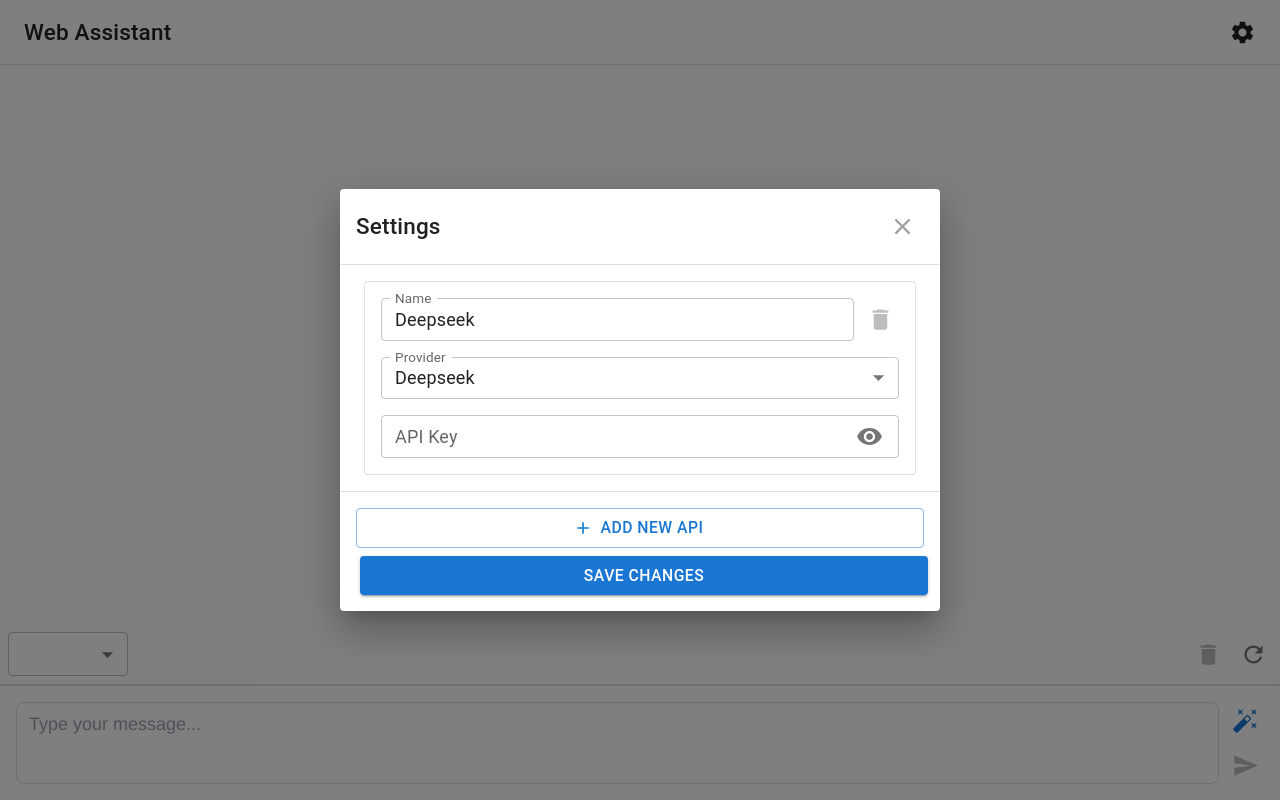
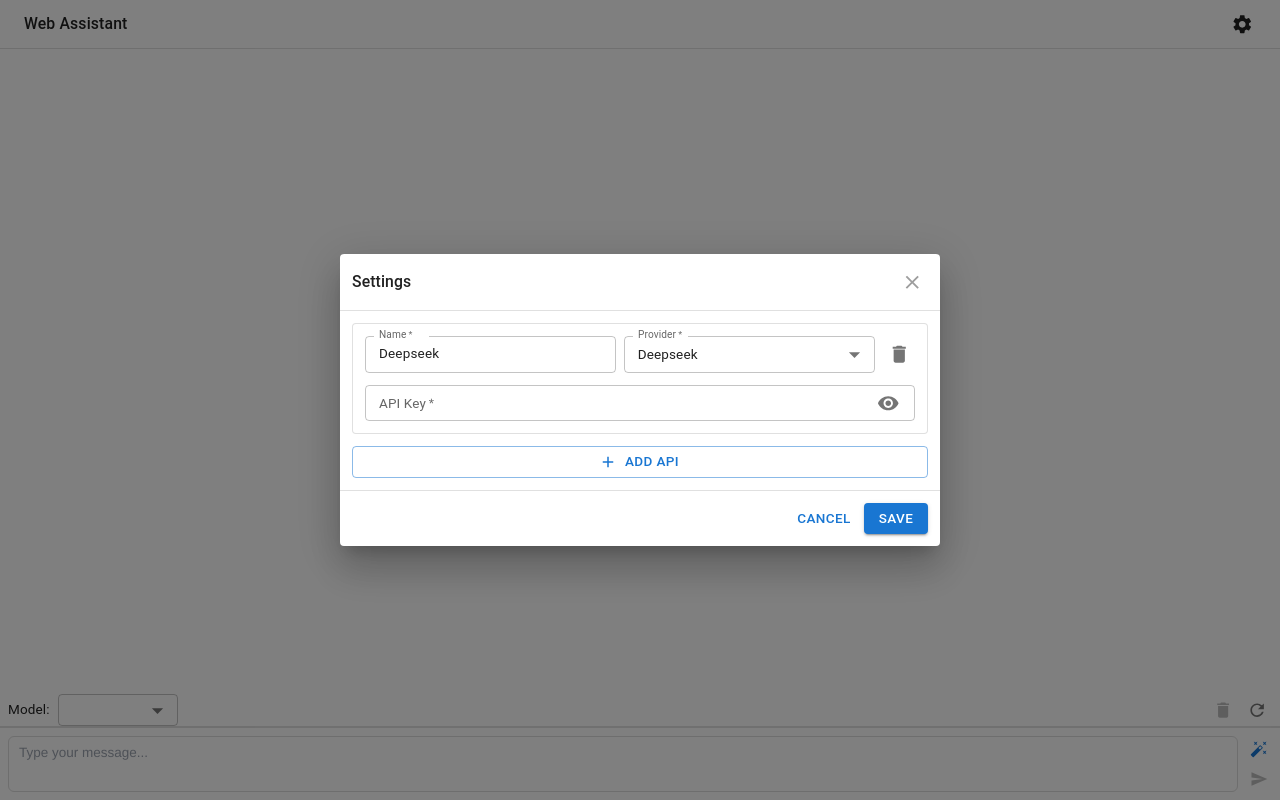
Before and after one commit to Coooder-Crypto/web-assistant-frontend, a React (Vite) app: page / in a window 1280 px wide. Both pictures are taken after a click on the button 1242 px from the left and 32 px from the top of the page. Built offline with nearby package versions, Linux system fonts and the light colour scheme.

Commit message:
fix: ui improve and small feature for quick summary

```diff
--- a/src/components/Chat.tsx
+++ b/src/components/Chat.tsx
@@ -10,7 +10,7 @@ import { useApp } from '../store/AppContext';
 import { handleError } from '../store/AppContext';
 import { getSelectedProvider, setSelectedProvider, getApiSettings } from '../utils/storage';
 import { ChatInput } from './ChatInput';
-import { ToolBar } from './ToolBar'; // Add this line
+import { ToolBar } from './ToolBar';
 
 interface ChatProps {
   pageContent: string;
@@ -22,8 +22,8 @@ interface ChatProps {
 export function Chat({ pageContent, pageTitle, isLoading, onRefresh }: ChatProps) {
   const [messages, setMessages] = useState<ChatMessage[]>([]);
   const [isSending, setIsSending] = useState(false);
-  const [provider, setProvider] = useState<ApiProvider>('deepseek');
-  const [providers, setProviders] = useState<{ label: string; value: ApiProvider }[]>([]);
+  const [currentApiName, setCurrentApiName] = useState<string>('');
+  const [providers, setProviders] = useState<{ name: string; provider: ApiProvider; model?: string }[]>([]);
   const { setError } = useApp();
   const messagesEndRef = useRef<HTMLDivElement>(null);
   const MAX_MESSAGES = 10;
@@ -48,24 +48,26 @@ export function Chat({ pageContent, pageTitle, isLoading, onRefresh }: ChatProps
         }
 
         const providerOptions = apiSettings.map(setting => ({
-          label: setting.name,
-          value: setting.provider as ApiProvider,
+          name: setting.name,
+          provider: setting.provider,
+          model: setting.model
         }));
         setProviders(providerOptions);
 
-        if (savedProvider && apiSettings.some(s => s.provider === savedProvider)) {
-          setProvider(savedProvider);
-        } else if (apiSettings.length > 0) {
-          setProvider(apiSettings[0].provider);
-          await setSelectedProvider(apiSettings[0].provider);
+        if (savedProvider) {
+          const savedSetting = apiSettings.find(s => s.provider === savedProvider);
+          if (savedSetting) {
+            setCurrentApiName(savedSetting.name);
+          }
         }
       } catch (error) {
-        console.error('Failed to load initial state:', error);
+        console.error('Error loading initial state:', error);
+        setError(handleError(error));
       }
     };
 
     loadInitialState();
-  }, []);
+  }, [setError]);
 
   useEffect(() => {
     messagesEndRef.current?.scrollIntoView({ behavior: 'smooth' });
@@ -75,28 +77,46 @@ export function Chat({ pageContent, pageTitle, isLoading, onRefresh }: ChatProps
     localStorage.setItem('chatHistory', JSON.stringify(messages));
   }, [messages]);
 
-  const handleSend = async (input: string) => {
-    if (!input.trim() || isSending) return;
+  const handleProviderChange = async (name: string) => {
+    try {
+      const setting = providers.find(p => p.name === name);
+      if (setting) {
+        setCurrentApiName(name);
+        await setSelectedProvider(setting.provider);
+      }
+    } catch (error) {
+      console.error('Error changing provider:', error);
+      setError(handleError(error));
+    }
+  };
 
-    const newMessage: ChatMessage = {
-      role: 'user',
-      content: input,
-    };
+  const getCurrentProvider = () => {
+    const setting = providers.find(p => p.name === currentApiName);
+    return setting?.provider || 'deepseek';
+  };
 
-    setMessages(prev => [...prev, newMessage]);
+  const handleSend = async (content: string) => {
+    if (!content.trim() || isSending) return;
+
+    const newMessage: ChatMessage = { role: 'user', content };
+    const updatedMessages = [...messages, newMessage];
+    setMessages(updatedMessages);
     setIsSending(true);
 
     try {
-      const response: ChatResponse = await apiManager.sendMessage(provider, input, messages, {
-        pageContent,
-        pageTitle,
-      });
+      const response = await apiManager.sendMessage(
+        getCurrentProvider(),
+        content,
+        updatedMessages.slice(-MAX_MESSAGES),
+        { pageContent, pageTitle }
+      );
 
-      setMessages(prev => [...prev, response.message]);
+      if (response.error) {
+        setError(response.error);
+        return;
+      }
 
-      if (messages.length >= MAX_MESSAGES) {
-        setMessages(prev => prev.slice(-MAX_MESSAGES));
-      }
+      setMessages([...updatedMessages, response.message]);
     } catch (error) {
       setError(handleError(error));
     } finally {
@@ -107,11 +127,6 @@ export function Chat({ pageContent, pageTitle, isLoading, onRefresh }: ChatProps
   const handleClearChat = () => {
     setMessages([]);
     localStorage.removeItem('chatHistory');
-  };
-
-  const handleProviderChange = async (newProvider: ApiProvider) => {
-    setProvider(newProvider);
-    await setSelectedProvider(newProvider);
   };
 
   return (
@@ -129,7 +144,7 @@ export function Chat({ pageContent, pageTitle, isLoading, onRefresh }: ChatProps
             key={index}
             elevation={0}
             sx={{
-              p: 2,
+              p: 1.5,
               backgroundColor: message.role === 'user' ? 'grey.100' : 'background.paper',
               borderRadius: 2,
               maxWidth: '80%',
@@ -139,17 +154,20 @@ export function Chat({ pageContent, pageTitle, isLoading, onRefresh }: ChatProps
             <Typography
               component="div"
               sx={{
+                fontSize: '0.75rem',
                 '& p': { m: 0 },
                 '& pre': {
-                  p: 1.5,
+                  p: 1,
                   borderRadius: 1,
                   backgroundColor: 'grey.100',
-                  overflowX: 'auto'
+                  overflowX: 'auto',
+                  fontSize: '0.75rem'
                 },
                 '& code': {
                   backgroundColor: 'grey.100',
                   p: 0.5,
-                  borderRadius: 0.5
+                  borderRadius: 0.5,
+                  fontSize: '0.75rem'
                 }
               }}
             >
@@ -170,12 +188,12 @@ export function Chat({ pageContent, pageTitle, isLoading, onRefresh }: ChatProps
       <Box>
         <ToolBar
           providers={providers}
-          selectedProvider={provider}
+          selectedProvider={currentApiName}
           onProviderChange={handleProviderChange}
           onClear={handleClearChat}
           onRefresh={onRefresh}
           disabled={messages.length === 0}
-          loading={isSending || isLoading}
+          loading={isLoading || isSending}
         />
         <ChatInput
           onSubmit={handleSend}
--- a/src/components/ChatInput.tsx
+++ b/src/components/ChatInput.tsx
@@ -13,6 +13,7 @@ export const ChatInput: React.FC<ChatInputProps> = ({
   loading
 }) => {
   const [input, setInput] = useState('');
+  const [isFocused, setIsFocused] = useState(false);
 
   const handleSubmit = (e: React.FormEvent, isSummary: boolean = false) => {
     e.preventDefault();
@@ -41,7 +42,7 @@ export const ChatInput: React.FC<ChatInputProps> = ({
       sx={{
         display: 'flex',
         gap: 1,
-        p: 2,
+        p: 1,
         borderTop: 1,
         borderColor: 'divider',
         backgroundColor: 'background.paper'
@@ -51,39 +52,46 @@ export const ChatInput: React.FC<ChatInputProps> = ({
         value={input}
         onChange={(e) => setInput(e.target.value)}
         onKeyDown={handleKeyDown}
+        onFocus={() => setIsFocused(true)}
+        onBlur={() => setIsFocused(false)}
         placeholder="Type your message..."
         disabled={loading}
         style={{
           flex: 1,
-          padding: '8px 12px',
-          borderRadius: '8px',
-          border: '1px solid #ddd',
+          padding: '6px 10px',
+          borderRadius: '6px',
+          border: `1px solid ${isFocused ? '#1976d2' : '#ddd'}`,
           resize: 'none',
           fontFamily: 'inherit',
-          fontSize: 'inherit',
+          fontSize: '0.75rem',
           lineHeight: '1.5',
           outline: 'none',
-          minHeight: '40px',
+          minHeight: '32px',
           maxHeight: '120px',
+          transition: 'all 0.2s ease',
+          WebkitAppearance: 'none',
+          boxShadow: isFocused ? '0 0 0 1px #1976d2' : 'none',
         }}
       />
-      <Stack spacing={1} sx={{ justifyContent: 'flex-end' }}>
+      <Stack spacing={0.5} sx={{ justifyContent: 'flex-end' }}>
         <IconButton
           onClick={(e) => handleSubmit(e, true)}
           disabled={loading}
           color="primary"
           size="small"
           title="Summarize page"
+          sx={{ padding: '4px' }}
         >
-          <AutoFixHighIcon />
+          <AutoFixHighIcon sx={{ fontSize: '1rem' }} />
         </IconButton>
         <IconButton
           type="submit"
           disabled={!input.trim() || loading}
           color="primary"
           size="small"
+          sx={{ padding: '4px' }}
         >
-          <SendIcon />
+          <SendIcon sx={{ fontSize: '1rem' }} />
         </IconButton>
       </Stack>
     </Box>
--- a/src/components/Header.tsx
+++ b/src/components/Header.tsx
@@ -10,6 +10,10 @@ interface HeaderProps {
 
 export function Header({ pageTitle, onSettingsClick }: HeaderProps) {
   const [showSettings, setShowSettings] = useState(false);
+
+  const truncateTitle = (title: string) => {
+    return title.length > 30 ? title.substring(0, 30) + '...' : title;
+  };
 
   return (
     <>
@@ -24,19 +28,34 @@ export function Header({ pageTitle, onSettingsClick }: HeaderProps) {
           backgroundColor: 'rgba(255, 255, 255, 0.8)',
         }}
       >
-        <Toolbar sx={{ justifyContent: 'space-between' }}>
-          <Typography variant="h6" component="h1" noWrap>
-            {pageTitle || 'Web Assistant'}
+        <Toolbar
+          variant="dense"
+          sx={{
+            justifyContent: 'space-between',
+            minHeight: '48px'
+          }}
+        >
+          <Typography
+            variant="subtitle1"
+            component="h1"
+            noWrap
+            sx={{
+              fontSize: '0.875rem',
+              fontWeight: 500
+            }}
+          >
+            {pageTitle ? truncateTitle(pageTitle) : 'Web Assistant'}
           </Typography>
           <Box>
             <IconButton
               onClick={() => setShowSettings(true)}
-              size="large"
+              size="small"
               edge="end"
               color="inherit"
               aria-label="settings"
+              sx={{ padding: '6px' }}
             >
-              <SettingsIcon />
+              <SettingsIcon fontSize="small" />
             </IconButton>
           </Box>
         </Toolbar>
--- a/src/components/Settings.tsx
+++ b/src/components/Settings.tsx
@@ -131,99 +131,135 @@ export function Settings({ onSaved, onClose }: SettingsProps) {
       fullWidth
       maxWidth="sm"
     >
-      <DialogTitle sx={{ m: 0, p: 2, display: 'flex', justifyContent: 'space-between', alignItems: 'center' }}>
+      <DialogTitle
+        sx={{
+          m: 0,
+          p: 1.5,
+          display: 'flex',
+          justifyContent: 'space-between',
+          alignItems: 'center',
+          fontSize: '0.875rem'
+        }}
+      >
         Settings
         <IconButton
           aria-label="close"
           onClick={onClose}
+          size="small"
           sx={{ color: 'grey.500' }}
         >
-          <CloseIcon />
+          <CloseIcon fontSize="small" />
         </IconButton>
       </DialogTitle>
 
-      <DialogContent dividers>
-        <Stack spacing={2} component="form" onSubmit={handleSubmit}>
+      <DialogContent dividers sx={{ p: 1.5 }}>
+        <Stack spacing={1.5} component="form" onSubmit={handleSubmit}>
           {settings.map((setting, index) => (
-            <Paper key={index} variant="outlined" sx={{ p: 2 }}>
-              <Stack spacing={2}>
+            <Paper key={index} variant="outlined" sx={{ p: 1.5 }}>
+              <Stack spacing={1.5}>
                 <Box sx={{ display: 'flex', gap: 1 }}>
                   <TextField
-                    fullWidth
                     size="small"
+                    label="Name"
                     value={setting.name}
                     onChange={(e) => handleUpdateSetting(index, 'name', e.target.value)}
-                    placeholder="API Name"
-                    label="Name"
+                    required
+                    fullWidth
+                    InputLabelProps={{
+                      sx: { fontSize: '0.75rem' }
+                    }}
+                    inputProps={{
+                      sx: { fontSize: '0.75rem' }
+                    }}
                   />
+                  <FormControl required fullWidth size="small">
+                    <InputLabel sx={{ fontSize: '0.75rem' }}>Provider</InputLabel>
+                    <Select
+                      value={setting.provider}
+                      label="Provider"
+                      onChange={(e) => handleUpdateSetting(index, 'provider', e.target.value)}
+                      sx={{ fontSize: '0.75rem' }}
+                    >
+                      {API_PROVIDERS.map((provider) => (
+                        <MenuItem
+                          key={provider.value}
+                          value={provider.value}
+                          sx={{ fontSize: '0.75rem' }}
+                        >
+                          {provider.label}
+                        </MenuItem>
+                      ))}
+                    </Select>
+                  </FormControl>
                   <IconButton
                     onClick={() => handleRemoveApi(index)}
-                    disabled={settings.length === 1}
-                    color="error"
                     size="small"
+                    sx={{ alignSelf: 'center' }}
                   >
-                    <DeleteIcon />
+                    <DeleteIcon fontSize="small" />
                   </IconButton>
                 </Box>
-
-                <FormControl fullWidth size="small">
-                  <InputLabel>Provider</InputLabel>
-                  <Select
-                    value={setting.provider}
-                    label="Provider"
-                    onChange={(e) => handleUpdateSetting(index, 'provider', e.target.value)}
-                  >
-                    {API_PROVIDERS.map((provider) => (
-                      <MenuItem key={provider.value} value={provider.value}>
-                        {provider.label}
-                      </MenuItem>
-                    ))}
-                  </Select>
-                </FormControl>
-
                 <TextField
-                  fullWidth
                   size="small"
-                  type={editingKey === `${index}` ? 'text' : 'password'}
+                  label="API Key"
                   value={setting.apiKey}
                   onChange={(e) => handleUpdateSetting(index, 'apiKey', e.target.value)}
-                  placeholder="API Key"
-                  label="API Key"
+                  required
+                  fullWidth
+                  type={editingKey === `${index}` ? 'text' : 'password'}
                   InputProps={{
+                    sx: { fontSize: '0.75rem' },
                     endAdornment: (
                       <InputAdornment position="end">
                         <IconButton
+                          size="small"
                           onClick={() => setEditingKey(editingKey === `${index}` ? '' : `${index}`)}
                           edge="end"
-                          size="small"
                         >
-                          {editingKey === `${index}` ? <VisibilityOffIcon /> : <VisibilityIcon />}
+                          {editingKey === `${index}` ? (
+                            <VisibilityOffIcon fontSize="small" />
+                          ) : (
+                            <VisibilityIcon fontSize="small" />
+                          )}
                         </IconButton>
                       </InputAdornment>
-                    ),
+                    )
+                  }}
+                  InputLabelProps={{
+                    sx: { fontSize: '0.75rem' }
                   }}
                 />
               </Stack>
             </Paper>
           ))}
+          <Button
+            startIcon={<AddIcon />}
+            onClick={handleAddApi}
+            variant="outlined"
+            fullWidth
+            size="small"
+            sx={{ fontSize: '0.75rem' }}
+          >
+            Add API
+          </Button>
         </Stack>
       </DialogContent>
 
-      <DialogActions sx={{ flexDirection: 'column', p: 2, gap: 1 }}>
+      <DialogActions sx={{ p: 1.5 }}>
         <Button
-          fullWidth
-          variant="outlined"
-          startIcon={<AddIcon />}
-          onClick={handleAddApi}
+          onClick={onClose}
+          size="small"
+          sx={{ fontSize: '0.75rem' }}
         >
-          Add New API
+          Cancel
         </Button>
         <Button
-          fullWidth
+          onClick={handleSubmit}
           variant="contained"
-          onClick={handleSubmit}
+          size="small"
+          sx={{ fontSize: '0.75rem' }}
         >
-          Save Changes
+          Save
         </Button>
       </DialogActions>
     </Dialog>
--- a/src/components/ToolBar.tsx
+++ b/src/components/ToolBar.tsx
@@ -1,13 +1,17 @@
 import React from 'react';
-import { Box, IconButton, FormControl, Select, MenuItem } from '@mui/material';
+import { Box, IconButton, FormControl, Select, MenuItem, InputLabel } from '@mui/material';
 import DeleteIcon from '@mui/icons-material/Delete';
 import RefreshIcon from '@mui/icons-material/Refresh';
 import { ApiProvider } from '@src/types';
 
 interface ToolBarProps {
-  providers?: { label: string; value: ApiProvider }[];
-  selectedProvider?: ApiProvider;
-  onProviderChange?: (provider: ApiProvider) => Promise<void>;
+  providers?: {
+    name: string;
+    provider: ApiProvider;
+    model?: string;
+  }[];
+  selectedProvider?: string;  // 使用 API 名称作为标识
+  onProviderChange?: (name: string) => Promise<void>;
   onClear: () => void;
   onRefresh: () => void;
   disabled: boolean;
@@ -28,39 +32,73 @@ export const ToolBar: React.FC<ToolBarProps> = ({
       display: 'flex',
       alignItems: 'center',
       justifyContent: 'space-between',
-      p: 1,
+      px: 1,
       borderBottom: 1,
       borderColor: 'divider'
     }}>
+      <Box sx={{ display: 'flex', alignItems: 'center', gap: 1 }}>
+        <InputLabel sx={{
+          color: 'text.primary',
+          fontSize: '0.75rem',
+          transform: 'none',
+          position: 'static'
+        }}>Model:</InputLabel>
         <FormControl size="small" sx={{ minWidth: 120 }}>
           <Select
-          value={selectedProvider}
-          onChange={(e) => onProviderChange?.(e.target.value as ApiProvider)}
+            value={selectedProvider || ''}
+            onChange={(e) => onProviderChange?.(e.target.value)}
             disabled={loading}
             size="small"
+            MenuProps={{
+              anchorOrigin: {
+                vertical: 'top',
+                horizontal: 'left',
+              },
+              transformOrigin: {
+                vertical: 'bottom',
+                horizontal: 'left',
+              },
+              sx: {
+                '& .MuiPaper-root': {
+                  mb: 0.5,
+                  boxShadow: '0 -2px 8px rgba(0,0,0,0.15)'
+                }
+              }
+            }}
+            sx={{
+              height: '32px',
+              fontSize: '0.75rem',
+              '.MuiSelect-select': {
+                padding: '4px 8px'
+              }
+            }}
           >
             {providers?.map((provider) => (
-            <MenuItem key={provider.value} value={provider.value}>
-              {provider.label}
+              <MenuItem
+                key={provider.name}
+                value={provider.name}
+                sx={{ fontSize: '0.75rem' }}
+              >
+                {provider.name}
               </MenuItem>
             ))}
           </Select>
         </FormControl>
-
-      <Box sx={{ display: 'flex', gap: 1 }}>
+      </Box>
+      <Box sx={{ display: 'flex', gap: 0.5 }}>
         <IconButton
           onClick={onClear}
           disabled={disabled || loading}
           size="small"
         >
-          <DeleteIcon />
+          <DeleteIcon fontSize="inherit" />
         </IconButton>
         <IconButton
           onClick={onRefresh}
           disabled={loading}
           size="small"
         >
-          <RefreshIcon />
+          <RefreshIcon fontSize="inherit"/>
         </IconButton>
       </Box>
     </Box>
--- a/src/utils/storage.ts
+++ b/src/utils/storage.ts
@@ -33,6 +33,7 @@ export interface ApiSettings {
   name: string;
   provider: ApiProvider;
   apiKey: string;
+  model?: string;
 }
 
 // 迁移旧的 API key
```
Lines whose indentation alone changed are shown as unchanged.
